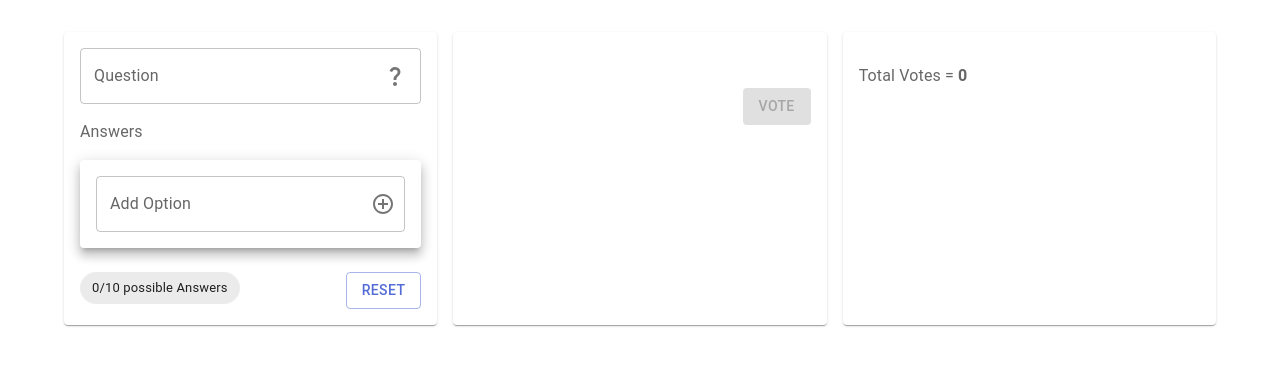
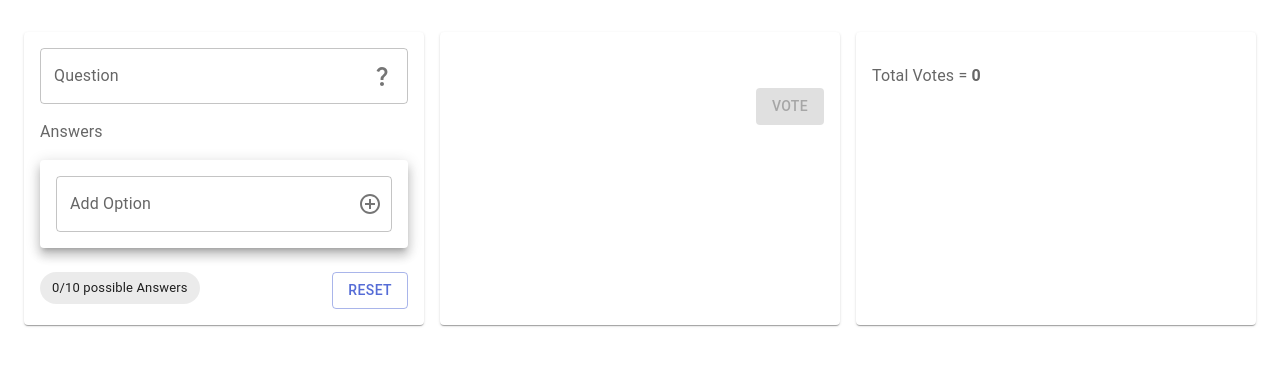
Before and after one commit to ahakem/single-page-poll, a React (Create React App) app: page / in a window 1280 px wide. Shown: the top 366 px of the page. Built offline with nearby package versions, Linux system fonts and the light colour scheme.

Commit message:
give more space to the app

```diff
--- a/src/App.js
+++ b/src/App.js
@@ -2,7 +2,7 @@ import Poll from './components/poll'
 import Container from '@mui/material/Container';
 function App() {
   return (
-    <Container>
+    <Container maxWidth="xl">
       <Poll />
     </Container>
   );
```
